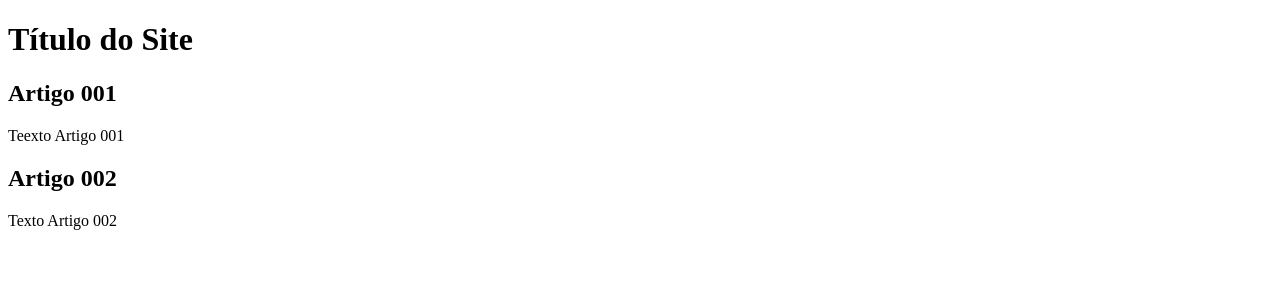
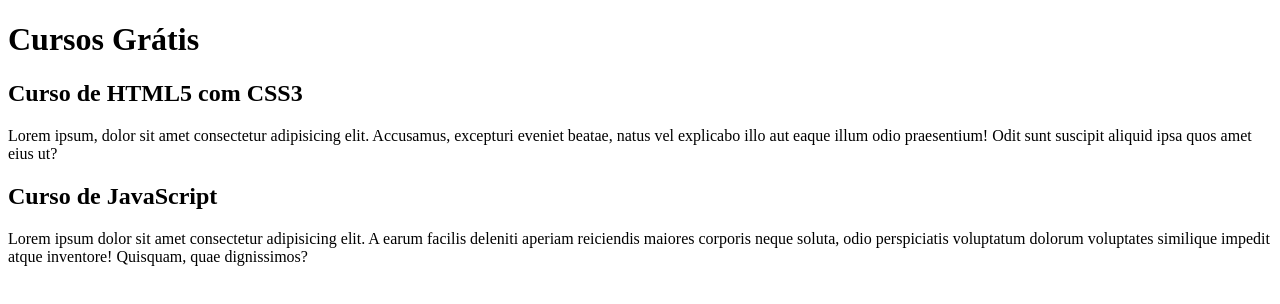
Before and after one commit to Wellyson-Alcantara/projeto-site, a plain HTML site: page index.html in a window 1280 px wide. Drawn offline with Linux system fonts and the light colour scheme.

Commit message:
comecei a escrever o conteúdo

```diff
--- a/index.html
+++ b/index.html
@@ -8,15 +8,15 @@
 <body>
     <main>
         <header>
-            <h1>Título do Site</h1>
+            <h1>Cursos Grátis</h1>
         </header>
         <article>
-            <h2>Artigo 001</h2>
-            <p>Teexto Artigo 001</p>
+            <h2>Curso de HTML5 com CSS3</h2>
+            <p>Lorem ipsum, dolor sit amet consectetur adipisicing elit. Accusamus, excepturi eveniet beatae, natus vel explicabo illo aut eaque illum odio praesentium! Odit sunt suscipit aliquid ipsa quos amet eius ut?</p>
         </article>
         <article>
-            <h2>Artigo 002</h2>
-            <p>Texto Artigo 002</p>
+            <h2>Curso de JavaScript</h2>
+            <p>Lorem ipsum dolor sit amet consectetur adipisicing elit. A earum facilis deleniti aperiam reiciendis maiores corporis neque soluta, odio perspiciatis voluptatum dolorum voluptates similique impedit atque inventore! Quisquam, quae dignissimos?</p>
         </article>
     </main>
 </body>
```
